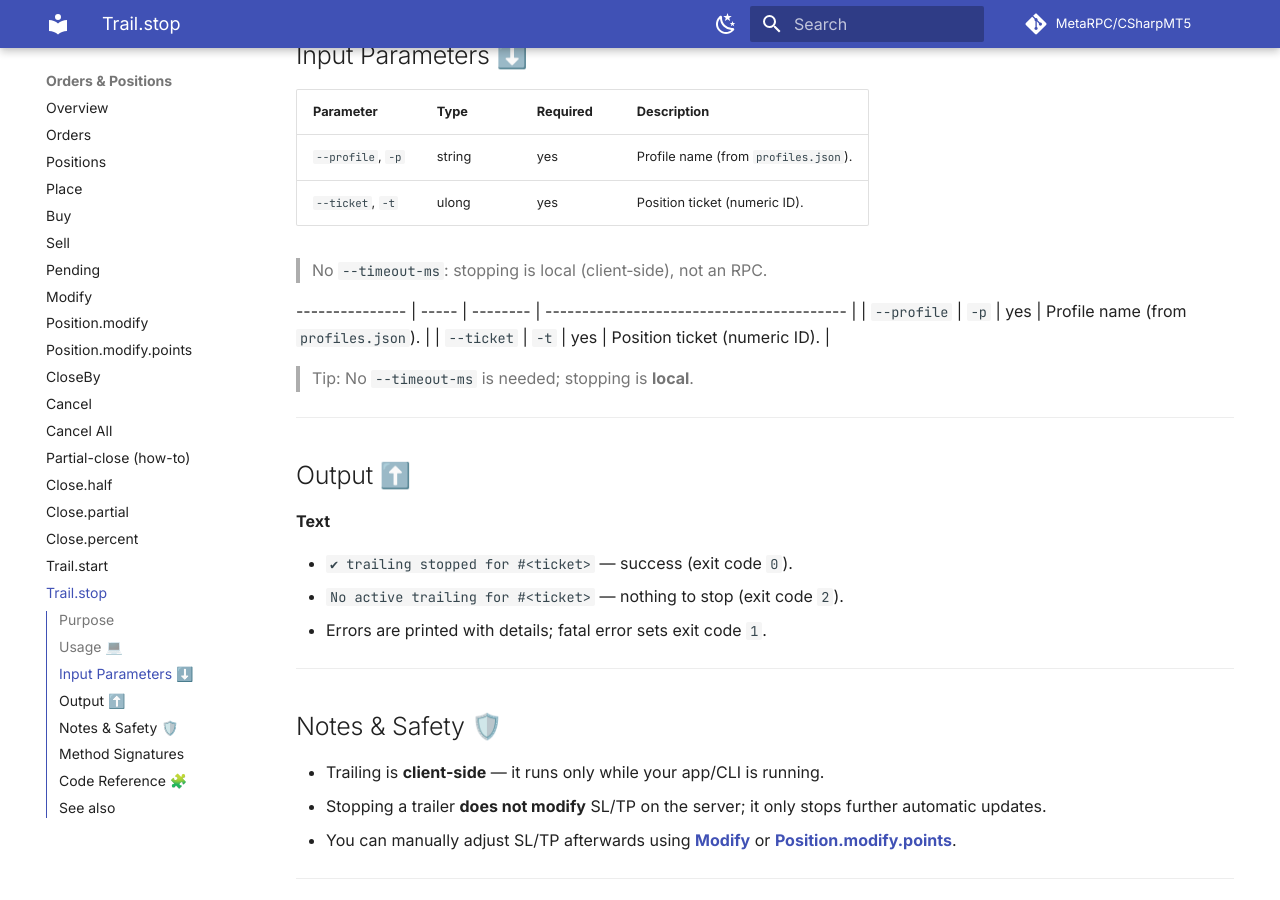
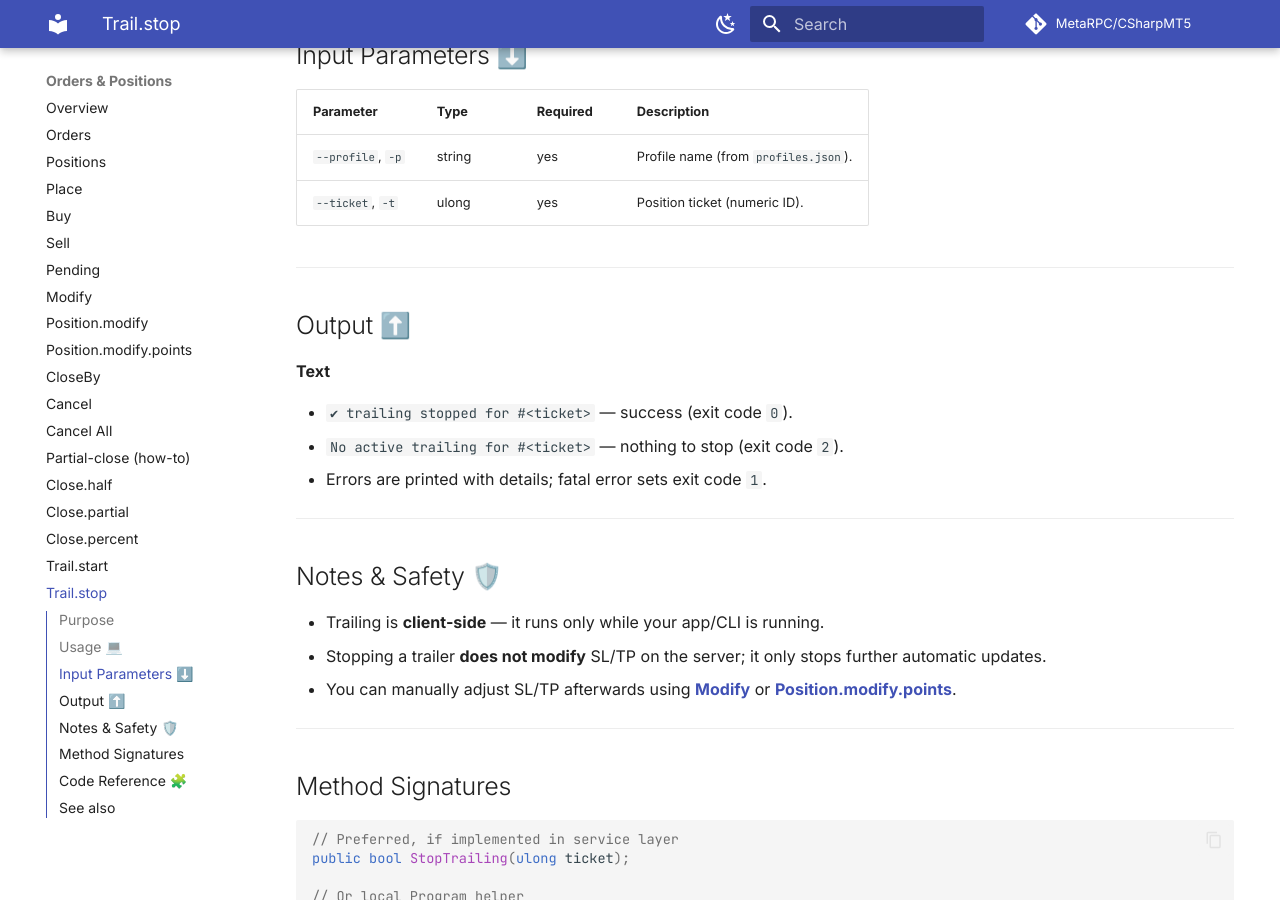
Before and after one commit to MetaRPC/CSharpMT5, an MkDocs documentation site: the page built from docs/Orders_Positions/Trail.stop.md, in a window 1280 px wide and 900 px high, scrolled down 698 px. Built offline with MkDocs 1.6.1 and Material for MkDocs 9.7.7, drawn with Linux system fonts in a browser that asks for light colours; comment, search, counter and statistics services are not loaded.

Commit message:
Update Trail.stop.md

```diff
--- a/docs/Orders_Positions/Trail.stop.md
+++ b/docs/Orders_Positions/Trail.stop.md
@@ -29,14 +29,6 @@ dotnet run -- trail.stop -p demo -t 123456
 | ----------------- | ------ | -------- | ------------------------------------ |
 | `--profile`, `-p` | string | yes      | Profile name (from `profiles.json`). |
 | `--ticket`, `-t`  | ulong  | yes      | Position ticket (numeric ID).        |
-
-> No `--timeout-ms`: stopping is local (client‑side), not an RPC.
-
-\--------------- | ----- | -------- | ----------------------------------------- |
-\| `--profile`     | `-p`  | yes      | Profile name (from `profiles.json`).      |
-\| `--ticket`      | `-t`  | yes      | Position ticket (numeric ID).             |
-
-> Tip: No `--timeout-ms` is needed; stopping is **local**.
 
 ---
 
```
